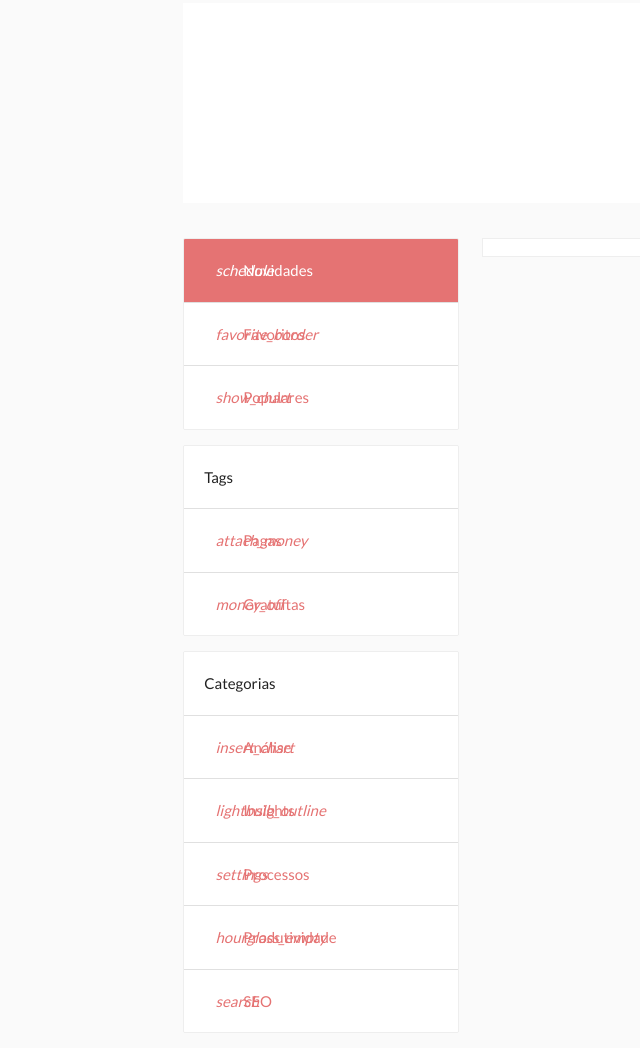
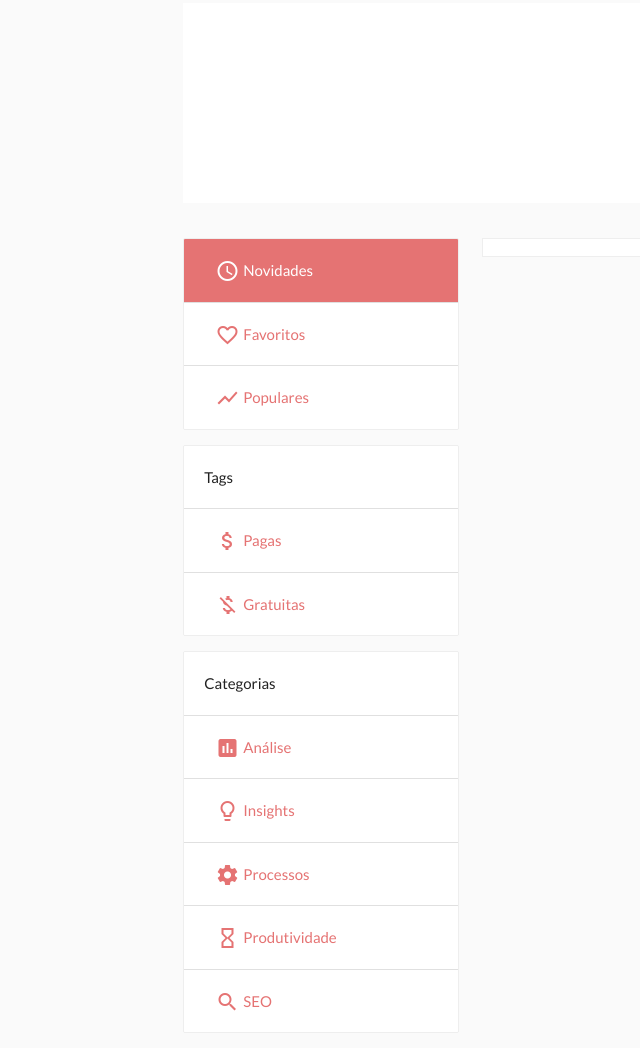
Before and after one commit to saulosobanski/chstack, a plain HTML site: page index.html in a window 1280 px wide. Shown: the part 76-1124 px from the top of the page, without its empty margins (20-660 px from the left). Drawn offline with nearby package versions, Linux system fonts and the light colour scheme; no server answers.

Commit message:
Update index.html

```diff
--- a/index.html
+++ b/index.html
@@ -188,19 +188,19 @@ firebase.firestore();
 		<div class="collection">
 		    <a href="#newest" id="newestFilter" class="filter collection-item active">
 		    	<div class="col s2">
-		    		<i class="materialIcons">schedule</i>
+		    		<i class="material-icons">schedule</i>
 		    	</div>
 		    	Novidades
 		    </a>
 		    <a href="#favorites" id="favoritesFilter" class="filter collection-item red-text lighten-2">
 				<div class="col s2">
-		    		<i class="materialIcons">favorite_border</i>
+		    		<i class="material-icons">favorite_border</i>
 		    	</div>
 		    	Favoritos
 		    </a>
 		    <a href="#popular" id="popularFilter" class="filter collection-item red-text text-lighten-2">
 		    	<div class="col s2">
-		    		<i class="materialIcons">show_chart</i>
+		    		<i class="material-icons">show_chart</i>
 		    	</div>
 		    	Populares
 		    </a>
@@ -212,13 +212,13 @@ firebase.firestore();
 			</li>
 			<a href="/" class="collection-item red-text lighten-2">
 				<div class="col s2">
-					<i class="materialIcons">attach_money</i>
+					<i class="material-icons">attach_money</i>
 				</div>
 			Pagas
 			</a>
 			<a href="/" class="collection-item red-text text-lighten-2">
 				<div class="col s2">
-					<i class="materialIcons">money_off</i>
+					<i class="material-icons">money_off</i>
 				</div>
 			Gratuitas
 			</a>
@@ -230,31 +230,31 @@ firebase.firestore();
 			</li>
 			<a href="/" dataFilter="Análise" class="collection-item categoryFilter red-text text-lighten-2">
 				<div class="col s2">
-					<i class="materialIcons">insert_chart</i>
+					<i class="material-icons">insert_chart</i>
 				</div>
 			Análise
 			</a>
 			<a href="/" dataFilter="Insights" class="collection-item categoryFilter red-text text-lighten-2">
 				<div class="col s2">
-					<i class="materialIcons">lightbulb_outline</i>
+					<i class="material-icons">lightbulb_outline</i>
 				</div>
 			Insights
 			</a>
 			<a href="/" dataFilter="Processos" class="collection-item categoryFilter red-text text-lighten-2">
 				<div class="col s2">
-					<i class="materialIcons">settings</i>
+					<i class="material-icons">settings</i>
 				</div>
 			Processos
 			</a>
 			<a href="/" dataFilter="Produtividade" class="collection-item categoryFilter red-text text-lighten-2">
 				<div class="col s2">
-					<i class="materialIcons">hourglass_empty</i>
+					<i class="material-icons">hourglass_empty</i>
 				</div>
 			Produtividade
 			</a>
 			<a href="/" dataFilter="SEO" class="collection-item categoryFilter red-text lighten-2">
 				<div class="col s2">
-					<i class="materialIcons">search</i>
+					<i class="material-icons">search</i>
 				</div>
 			SEO
 			</a>
@@ -828,7 +828,7 @@ var options = {
 	{ name: 'newestToolLove', attr: 'dataId' },
 	{ name: 'newestToolIcon', attr: 'src' }
 	],
-	item: '<li class="valign-wrapper"><div class="col l4 s6 valign-wrapper"><img class="left newestToolIcon" src=""><a class="newestToolName url" href=""></a></div><div class="col l5 hide-on-small-only"><p class="newestToolDescription truncate"></p></div><div class="col l2 s4"><p class="newestToolCategories"></p></div><div class="col l1 s2 center-align"><a class="newestToolLove" dataId="" id="love-11"><i class="materialIcons">favorite_border</i></a></div></li>'
+	item: '<li class="valign-wrapper"><div class="col l4 s6 valign-wrapper"><img class="left newestToolIcon" src=""><a class="newestToolName url" href=""></a></div><div class="col l5 hide-on-small-only"><p class="newestToolDescription truncate"></p></div><div class="col l2 s4"><p class="newestToolCategories"></p></div><div class="col l1 s2 center-align"><a class="newestToolLove" dataId="" id="love-11"><i class="material-icons">favorite_border</i></a></div></li>'
 };
 
 
```
